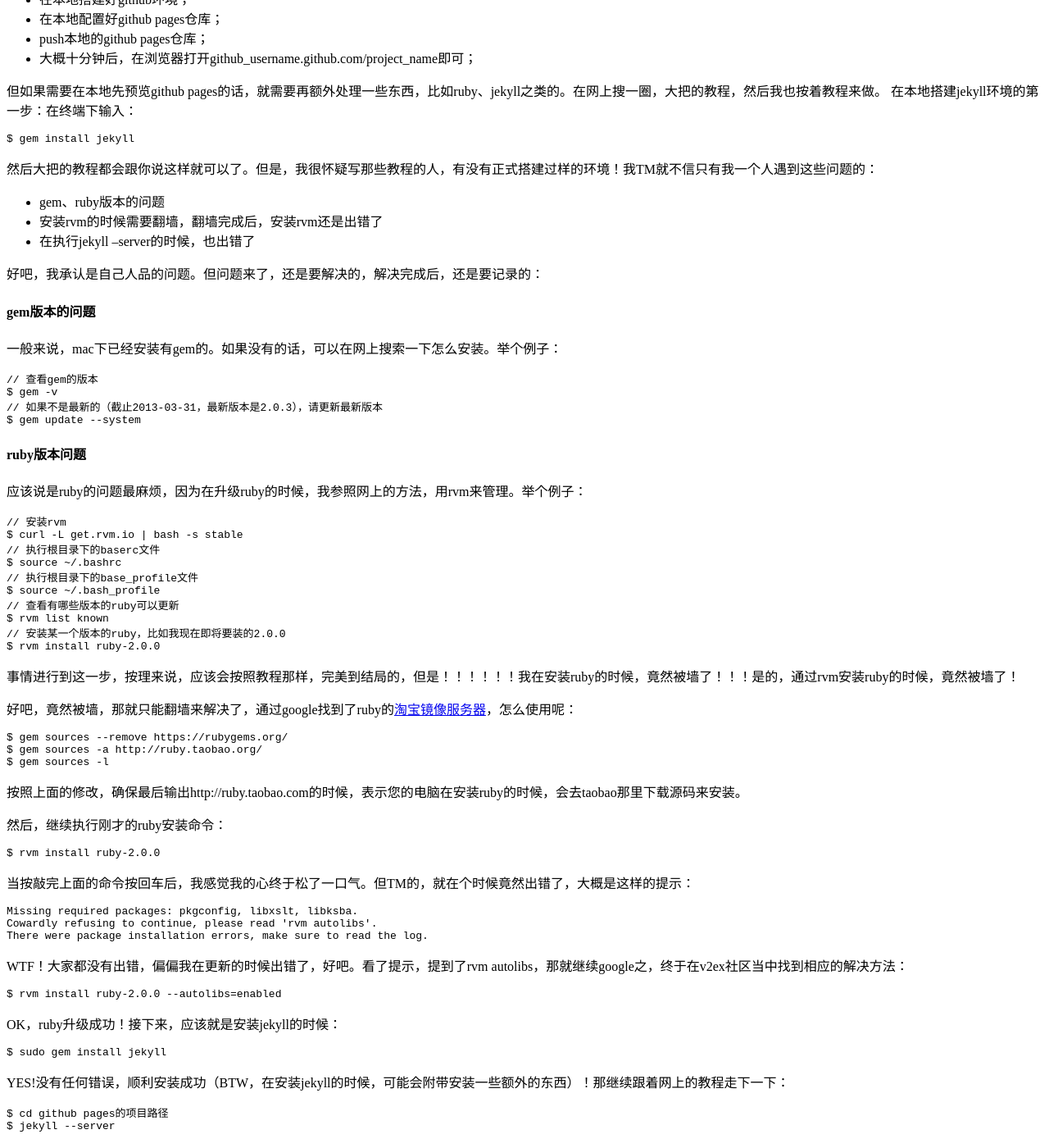
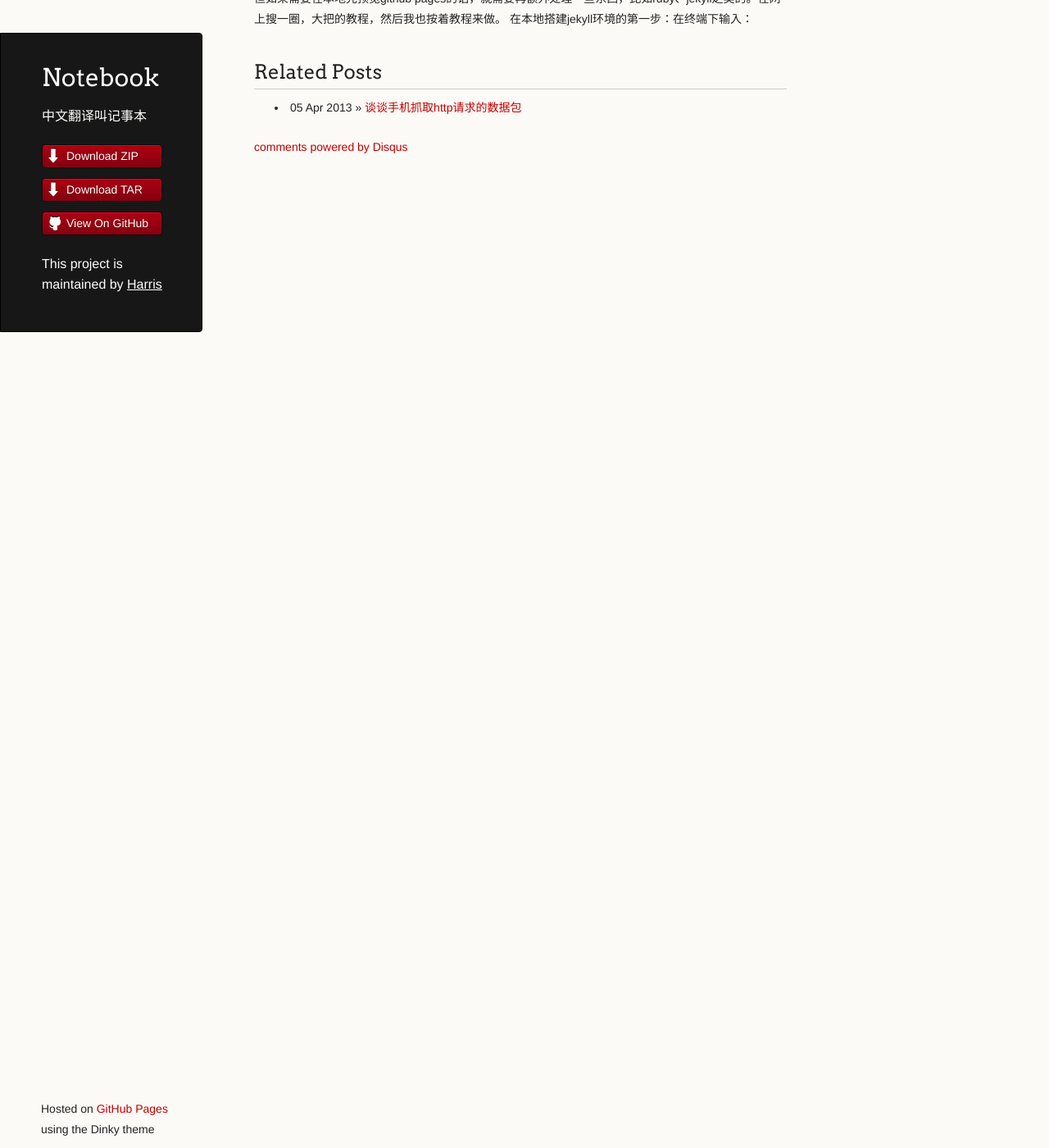
Before and after one commit to tenjessy/blog, a Jekyll site: the page built from _posts/2013-03-30-jekyll-work-in-mac.md, in a window 1280 px wide and 1400 px high, scrolled down 430 px. Shown: the whole window at 82% size. Built offline with Jekyll 4.4.1, drawn with Linux system fonts in a browser that asks for light colours; Markdown is read by kramdown in place of the engine named in the settings; comment, search, counter and statistics services are not loaded; after the commit the page ends 900 px from its top, so only the background shows below that; some of the changed text lies outside the part shown.

````diff
--- a/_layouts/default.html
+++ b/_layouts/default.html
@@ -3,8 +3,8 @@
 <head>
 	<meta http-equiv="content-type" content="text/html; charset=utf-8" />
 	<title>{{ page.title }}</title>
-	<link rel="stylesheet" href="css/styles.css">
-    <link rel="stylesheet" href="css/pygment_trac.css">
+	<link rel="stylesheet" href="http://tenjessy.github.io/blog/css/styles.css">
+    <link rel="stylesheet" href="http://tenjessy.github.io/blog/css/pygment_trac.css">
 </head>
 <body>
 
--- a/_posts/2013-03-30-jekyll-work-in-mac.md
+++ b/_posts/2013-03-30-jekyll-work-in-mac.md
@@ -18,115 +18,3 @@
 
 但如果需要在本地先预览github pages的话，就需要再额外处理一些东西，比如ruby、jekyll之类的。在网上搜一圈，大把的教程，然后我也按着教程来做。
 在本地搭建jekyll环境的第一步：在终端下输入：
-
-```
-$ gem install jekyll
-```
-
-然后大把的教程都会跟你说这样就可以了。但是，我很怀疑写那些教程的人，有没有正式搭建过样的环境！我TM就不信只有我一个人遇到这些问题的：
-
-* gem、ruby版本的问题
-* 安装rvm的时候需要翻墙，翻墙完成后，安装rvm还是出错了
-* 在执行jekyll --server的时候，也出错了
-
-好吧，我承认是自己人品的问题。但问题来了，还是要解决的，解决完成后，还是要记录的：
-
-#### gem版本的问题
-一般来说，mac下已经安装有gem的。如果没有的话，可以在网上搜索一下怎么安装。举个例子：
-
-```
-// 查看gem的版本
-$ gem -v
-// 如果不是最新的（截止2013-03-31，最新版本是2.0.3），请更新最新版本
-$ gem update --system
-```
-
-#### ruby版本问题
-应该说是ruby的问题最麻烦，因为在升级ruby的时候，我参照网上的方法，用rvm来管理。举个例子：
-
-```
-// 安装rvm
-$ curl -L get.rvm.io | bash -s stable
-// 执行根目录下的baserc文件
-$ source ~/.bashrc
-// 执行根目录下的base_profile文件
-$ source ~/.bash_profile
-// 查看有哪些版本的ruby可以更新
-$ rvm list known
-// 安装某一个版本的ruby，比如我现在即将要装的2.0.0
-$ rvm install ruby-2.0.0
-```
-
-事情进行到这一步，按理来说，应该会按照教程那样，完美到结局的，但是！！！！！！我在安装ruby的时候，竟然被墙了！！！是的，通过rvm安装ruby的时候，竟然被墙了！
-
-好吧，竟然被墙，那就只能翻墙来解决了，通过google找到了ruby的<a href="http://ruby.taobao.org" target="_blank">淘宝镜像服务器</a>，怎么使用呢：
-
-```
-$ gem sources --remove https://rubygems.org/
-$ gem sources -a http://ruby.taobao.org/
-$ gem sources -l
-```
-
-按照上面的修改，确保最后输出http://ruby.taobao.com的时候，表示您的电脑在安装ruby的时候，会去taobao那里下载源码来安装。
-
-然后，继续执行刚才的ruby安装命令：
-
-```
-$ rvm install ruby-2.0.0
-```
-
-当按敲完上面的命令按回车后，我感觉我的心终于松了一口气。但TM的，就在个时候竟然出错了，大概是这样的提示：
-
-```
-Missing required packages: pkgconfig, libxslt, libksba.
-Cowardly refusing to continue, please read 'rvm autolibs'.
-There were package installation errors, make sure to read the log.
-```
-
-WTF！大家都没有出错，偏偏我在更新的时候出错了，好吧。看了提示，提到了rvm autolibs，那就继续google之，终于在v2ex社区当中找到相应的解决方法：
-
-```
-$ rvm install ruby-2.0.0 --autolibs=enabled
-```
-
-OK，ruby升级成功！接下来，应该就是安装jekyll的时候：
-
-```
-$ sudo gem install jekyll
-```
-
-YES!没有任何错误，顺利安装成功（BTW，在安装jekyll的时候，可能会附带安装一些额外的东西）！那继续跟着网上的教程走下一下：
-
-```
-$ cd github pages的项目路径
-$ jekyll --server
-```
-
-这个时候，一般都不会有出错的，一般来说，都会出现类似这样的成功信息：
-
-```
-Building site: . -> ./_site
-Successfully generated site: . -> ./_site
-```
-
-但，我不得不怀疑我的人品，竟然当我输入jekyll --server的时候，竟然报错：jekyll unknown！！
-
-我在home目录使用jekyll -v的时候却是没有任何问题，使用jekyll --server也是没问题的。
-
-好吧，我大概猜到是因为在github pages项目下，没有相应的命令，说白了，就没有相应的环境变量。没办法，只好在根目录下，执行以下命令：
-
-```
-$ vim .baserc
-//编辑.baserc文件，添加：
-alias jekyll=$HOME/.rvm/gems/ruby-2.0.0-p0/bin/jekyll
-```
-
-保存退出后，再回到github pages项目下，输入jekyll --server，终于提示成功创建_site文件夹了！！
-
-经历了这么曲折，终于在本地创建好jekyll环境了。
-
-但事情没有结束，因为每次在写博客的时候，如果需要预览，都需要停止jekyll，然后再次jekyll --server，这样才能把新修改的东西重新编译到_site这个文件夹里面，这个步骤让我感觉非常恶心。
-
-所以，我现在在想办法，能不能在我每次修改完内容的时候，自动编译呢？
-
-好吧，关于jekyll的东西，先折腾到这里，有时间再去解决那个自动编译的问题！
````
